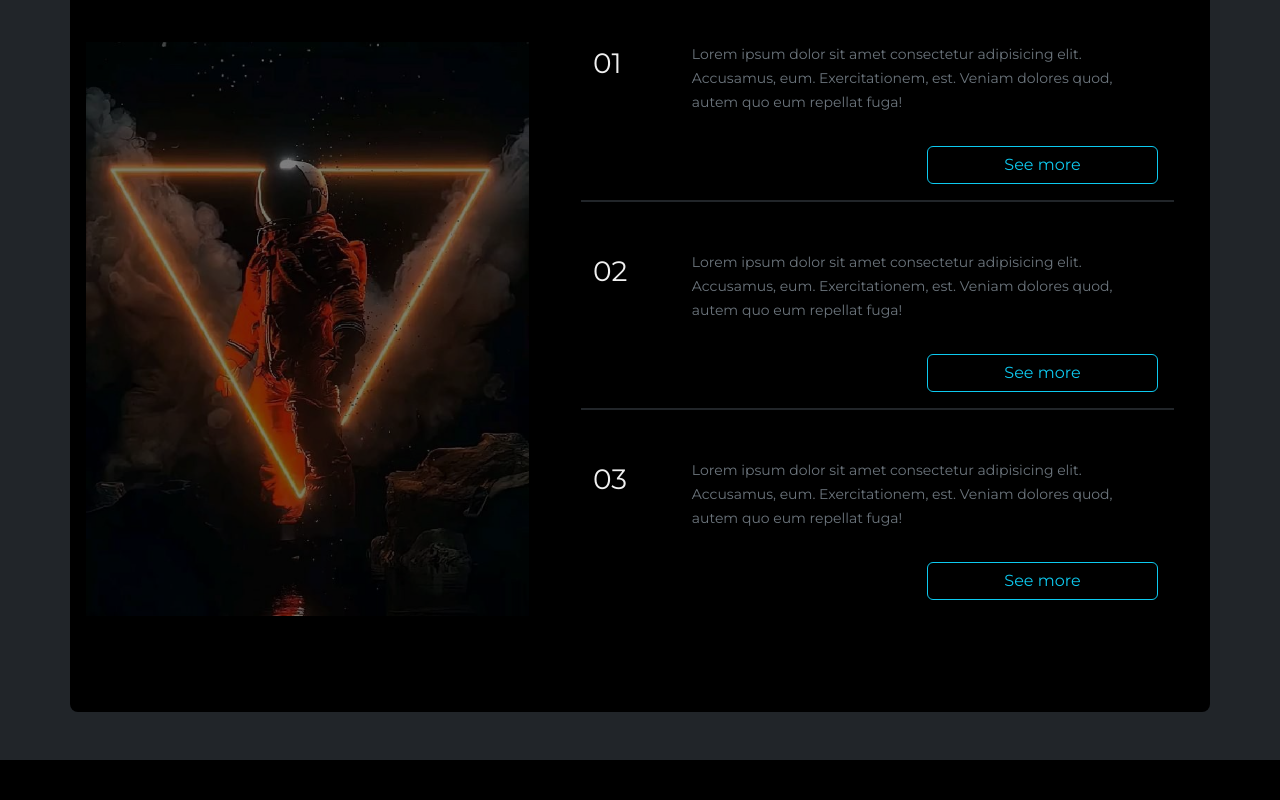
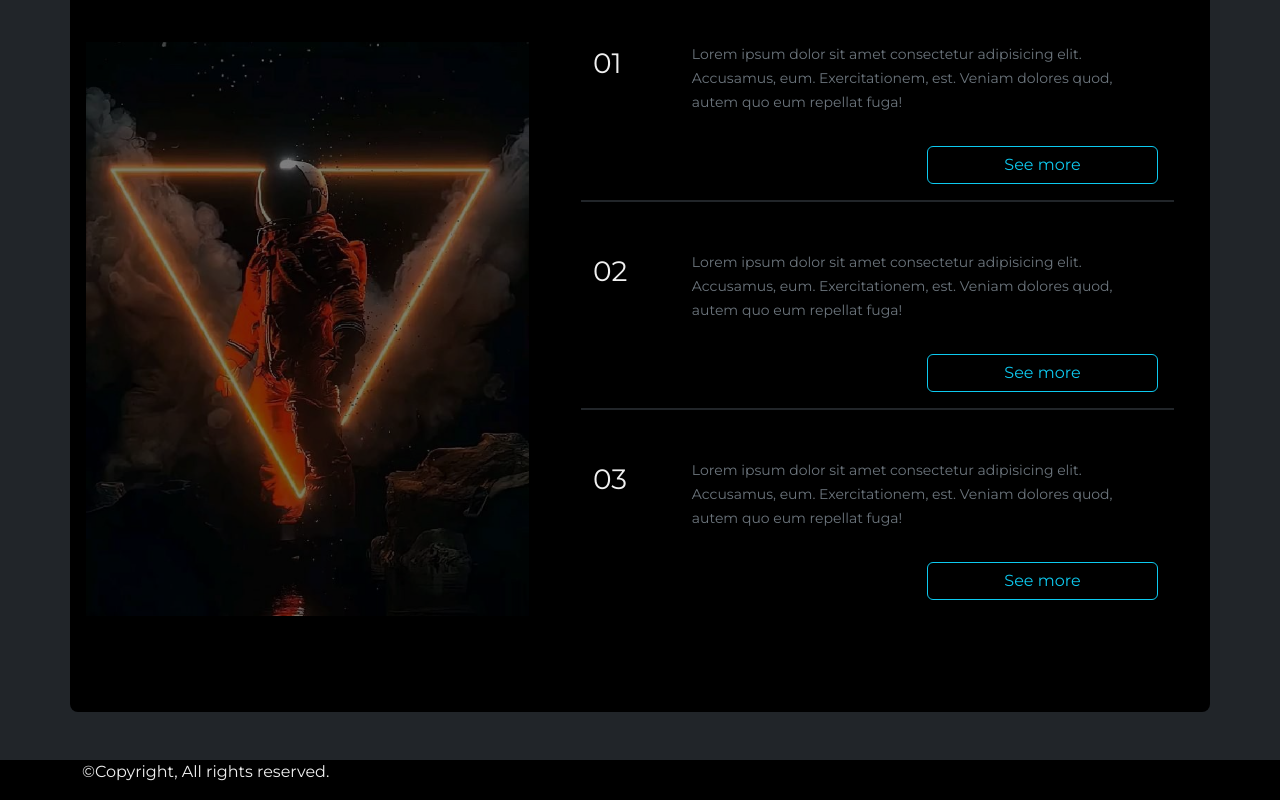
Before and after one commit to karoltylenda/karoltylenda.github.io, a plain HTML site: page index.html in a window 1280 px wide. Shown: the part 2655-3455 px from the top of the page. Before the commit the page ends 3415 px from the top, so only its background shows below. Drawn offline with nearby package versions, Linux system fonts and the light colour scheme.

Commit message:
add footer

```diff
--- a/index.html
+++ b/index.html
@@ -249,6 +249,12 @@
 
     </main>
 
+    <footer>
+        <div class="container">
+            <p>&copy;Copyright, All rights reserved.</p>
+        </div>
+    </footer>
+
     <script src="https://cdn.jsdelivr.net/npm/bootstrap@5.2.3/dist/js/bootstrap.bundle.min.js"
         integrity="sha384-kenU1KFdBIe4zVF0s0G1M5b4hcpxyD9F7jL+jjXkk+Q2h455rYXK/7HAuoJl+0I4"
         crossorigin="anonymous"></script>
```
